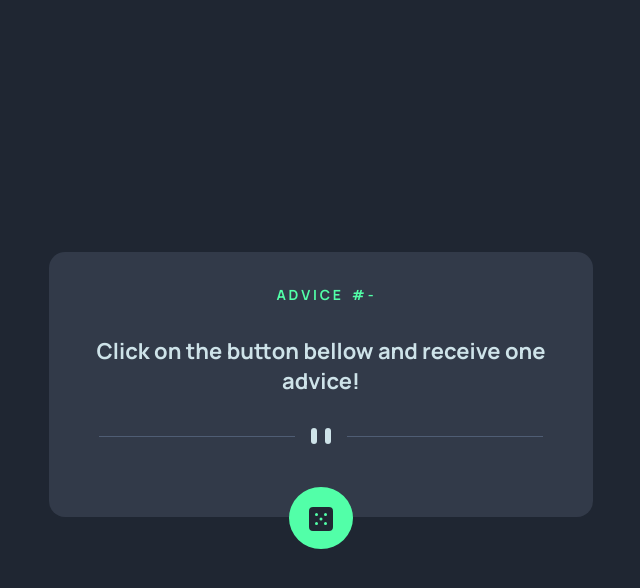
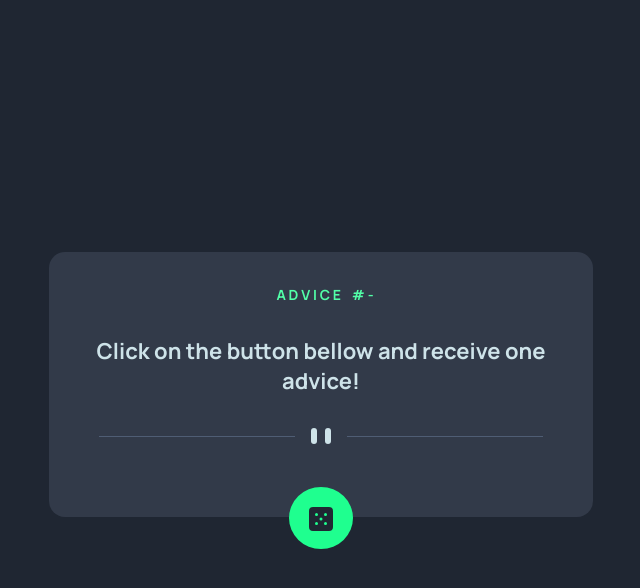
Before and after one commit to mateus-s-quintanilha/advice-generator, a website: page index.html in a window 1280 px wide. In both pictures the pointer is over the element 640 px from the left and 517 px from the top of the page. Shown: the whole page, without its empty margins (319-959 px from the left). Drawn offline with Linux system fonts and the light colour scheme.

Commit message:
last commit

```diff
--- a/css/style.css
+++ b/css/style.css
@@ -62,6 +62,11 @@ header div > span {
     align-items: center;
     justify-content: center;
     cursor: pointer;
+    transition: 0.3s;
+}
+
+.mainButton:hover{
+    background-color: hsl(150, 100%, 56%);
 }
 
 #changeMsgBtn{
```
Also changed, not shown: 1 other file.
